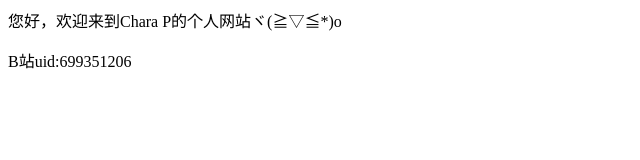
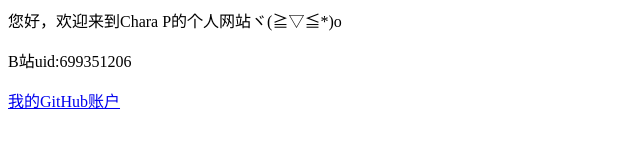
Before and after one commit to OrangeEgg123123/OrangeEgg123123.github.io, a plain HTML site: page index.html in a window 1280 px wide. Shown: the whole page, without its empty margins (0-640 px from the left). Drawn offline with Linux system fonts and the light colour scheme.

Commit message:
Update index.html

```diff
--- a/index.html
+++ b/index.html
@@ -1,2 +1,3 @@
 <p>您好，欢迎来到Chara P的个人网站ヾ(≧▽≦*)o</p>
 <p>B站uid:699351206</p>
+<a href="https://github.com/OrangeEgg123123/" target="_blank">我的GitHub账户</a>
```
